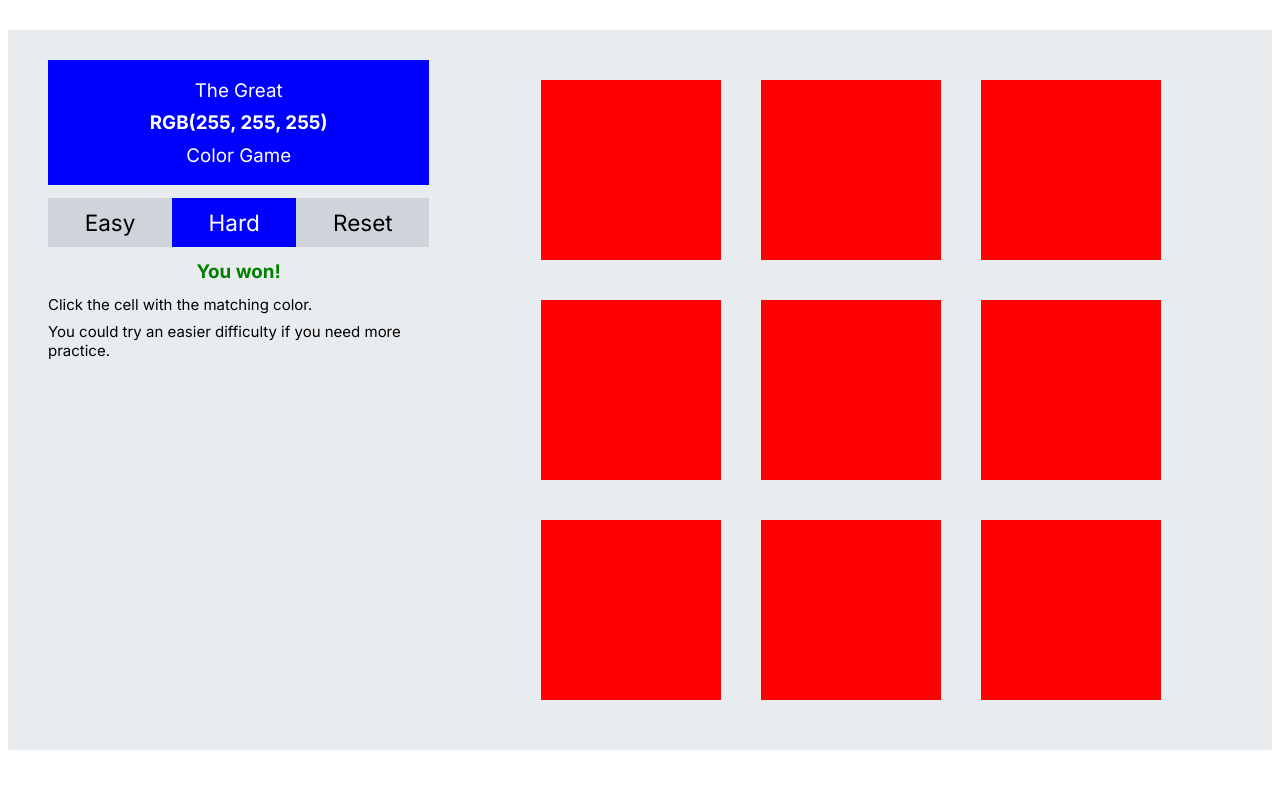
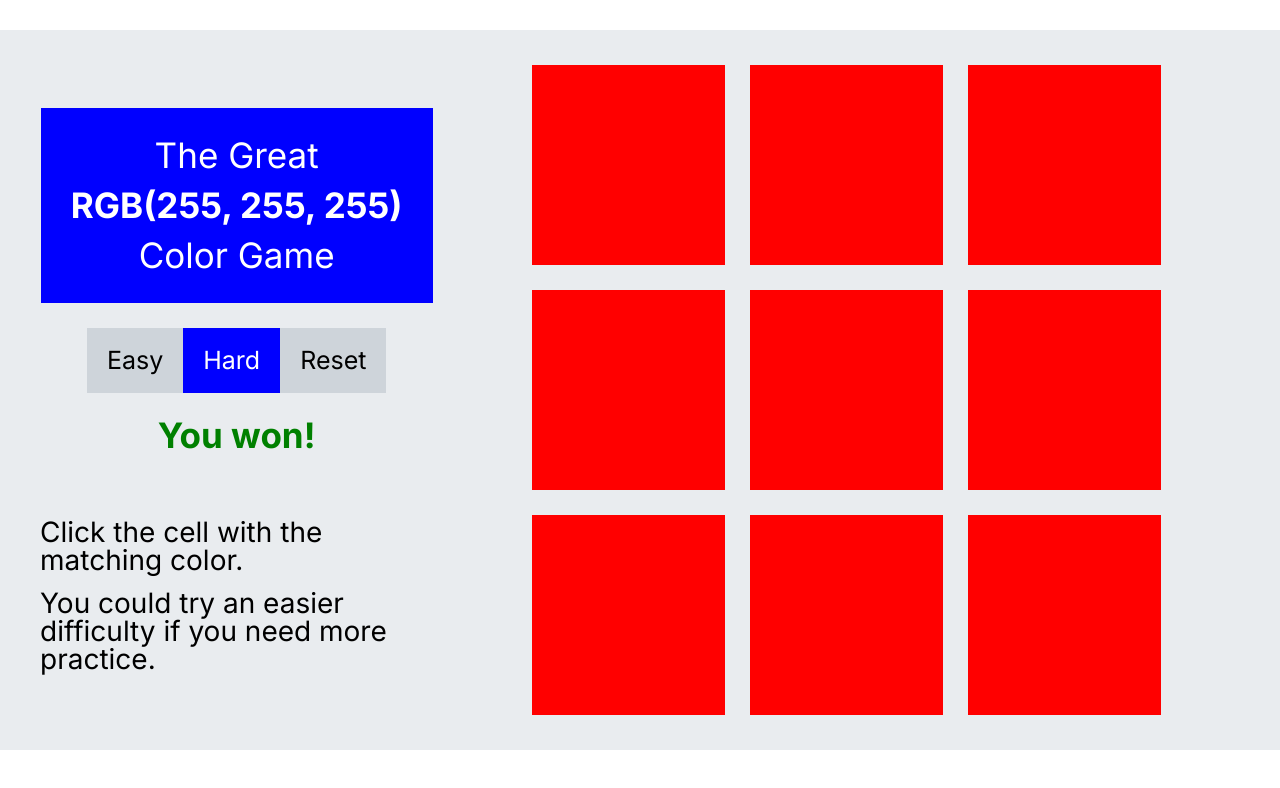
Before and after one commit to JulianSegunderaBass/color-game-angular, an Angular app: page / in a window 1280 px wide. Shown: the top 788 px of the page. Built offline with nearby package versions, Linux system fonts and the light colour scheme.

Commit message:
Shifting to global styles

```diff
--- a/src/app/app.component.ts
+++ b/src/app/app.component.ts
@@ -7,18 +7,7 @@ import { GameService } from './services/game.service';
     <game-board></game-board>
   `,
   styles: [`
-    * {
-      padding: 0;
-      margin: 0;
-      box-sizing: border-box;
-    }
-    html {
-      font-size: 62.5%;
-    }
-    body {
-      font-family: 'Inter', sans-serif;
-      line-height: 1;
-    }
+
   `],
   providers: [GameService]
 })
--- a/src/app/components/cell-grid.component.ts
+++ b/src/app/components/cell-grid.component.ts
@@ -3,7 +3,6 @@ import { Component } from "@angular/core";
 @Component({
   selector: 'cell-grid',
   template: `
-    <div class="container">
     <div class="cell-grid">
       <color-cell></color-cell>
       <color-cell></color-cell>
@@ -15,23 +14,9 @@ import { Component } from "@angular/core";
       <color-cell></color-cell>
       <color-cell></color-cell>
     </div>
-    </div>
   `,
   styles: [`
-    .container {
-      display: flex;
-      justify-content: center;
-      align-items: center;
-      height: 100%;
-    }
-    .cell-grid {
-      display: grid;
-      grid-template-columns: 1fr 1fr 1fr;
-      align-items: center;
-      justify-items: center;
-      gap: 2em;
-      margin: auto 0;
-    }
+
   `]
 })
 
--- a/src/app/components/color-cell.component.ts
+++ b/src/app/components/color-cell.component.ts
@@ -6,12 +6,7 @@ import { Component } from "@angular/core";
     <div class="color-cell" style="background-color: red;"></div>
   `,
   styles: [`
-    .color-cell {
-      height: 9em;
-      width: 9em;
-      display: flex;
-      cursor: pointer;
-    }
+
   `]
 })
 
--- a/src/app/components/game-board.component.ts
+++ b/src/app/components/game-board.component.ts
@@ -11,27 +11,7 @@ import { Component } from "@angular/core";
     </div>
   `,
   styles: [`
-    * {
-      padding: 0;
-      margin: 0;
-      box-sizing: border-box;
-    }
-    .container {
-      max-width: 1300px;
-      height: 90vh;
-      margin: 30px auto;
-      background-color: #e9ecef;
-      font-family: 'Inter', sans-serif;
-      font-size: 62.5%;
-    }
-    .board-content {
-      font-size: 2em;
-      padding: 1.5em 2em;
-      display: grid;
-      grid-template-columns: 1fr 2fr;
-      gap: 2em;
-      height: 100%;
-    }
+
   `]
 })
 
--- a/src/app/components/game-control.component.ts
+++ b/src/app/components/game-control.component.ts
@@ -3,7 +3,6 @@ import { Component } from "@angular/core";
 @Component({
   selector: 'game-control',
   template: `
-    <div class="container">
     <div class="headline">
       <p>The Great</p>
       <p class="current-color">RGB(255, 255, 255)</p>
@@ -19,64 +18,9 @@ import { Component } from "@angular/core";
       <p>Click the cell with the matching color.</p>
       <p>You could try an easier difficulty if you need more practice.</p>
     </div>
-    </div>
   `,
   styles: [`
-    * {
-      padding: 0;
-      margin: 0;
-      box-sizing: border-box;
-    }
-    .container {
-      font-size: 62.5%;
-      display: flex;
-      flex-direction: column;
-      gap: 1em;
-    }
-    .headline {
-      font-size: 1.5em;
-      background-color: blue;
-      text-align: center;
-      padding: 1em;
-      display: flex;
-      flex-direction: column;
-      gap: 0.5em;
-    }
-    .headline p {
-      color: white;
-    }
-    .current-color {
-      font-weight: 700;
-    }
-    .controls {
-      display: flex;
-      justify-content: space-between;
-      font-size: 1.5em;
-    }
-    .controls p {
-      background-color: #ced4da;
-      padding: 0.5em;
-      font-size: 1.2em;
-      flex-grow: 1;
-      text-align: center;
-      cursor: pointer;
-    }
-    .controls p.active {
-      background-color: blue;
-      color: white;
-    }
-    .end-message {
-      font-weight: 700;
-      font-size: 1.5em;
-      text-align: center;
-      color: green;
-    }
-    .information {
-      display: flex;
-      flex-direction: column;
-      gap: 0.5em;
-      font-size: 1.2em;
-    }
+
   `]
 })
 
--- a/src/styles.css
+++ b/src/styles.css
@@ -1 +1,97 @@
-/* You can add global styles to this file, and also import other style files */
+* {
+  padding: 0;
+  margin: 0;
+  box-sizing: border-box;
+}
+html {
+  font-size: 62.5%;
+}
+body {
+  font-family: 'Inter', sans-serif;
+  line-height: 1;
+}
+.container {
+  max-width: 1300px;
+  height: 90vh;
+  margin: 3rem auto;
+  background-color: #e9ecef;
+  font-family: 'Inter', sans-serif;
+}
+.board-content {
+  font-size: 1.8rem;
+  padding: 3rem 4rem;
+  display: grid;
+  grid-template-columns: 1fr 2fr;
+  gap: 2rem;
+  height: 100%;
+}
+game-control {
+  display: flex;
+  flex-direction: column;
+  justify-content: center;
+  align-items: center;
+  gap: 2.5rem;
+}
+.headline {
+  font-size: 3.5rem;
+  background-color: blue;
+  text-align: center;
+  padding: 3rem;
+  display: flex;
+  flex-direction: column;
+  gap: 1.5rem;
+}
+.headline p {
+  color: white;
+}
+.current-color {
+  font-weight: 700;
+}
+.controls {
+  display: flex;
+  justify-content: space-between;
+  font-size: 2.5rem;
+}
+.controls p {
+  background-color: #ced4da;
+  padding: 2rem;
+  flex-grow: 1;
+  text-align: center;
+  cursor: pointer;
+}
+.controls p.active {
+  background-color: blue;
+  color: white;
+}
+.end-message {
+  font-weight: 700;
+  font-size: 3.5rem;
+  text-align: center;
+  color: green;
+}
+.information {
+  display: flex;
+  flex-direction: column;
+  gap: 1.5rem;
+  font-size: 2.8rem;
+  margin-top: 4rem;
+}
+cell-grid {
+  display: flex;
+  justify-content: center;
+  align-items: center;
+}
+.cell-grid {
+  width: 80%;
+  margin: 0 auto;
+  display: grid;
+  grid-template-columns: 1fr 1fr 1fr;
+  row-gap: 2.5rem;
+  column-gap: 2.5rem;
+  justify-self: start;
+}
+.color-cell {
+  height: 20rem;
+  /* width: 16rem; */
+  cursor: pointer;
+}
```
Lines whose indentation alone changed are shown as unchanged.
